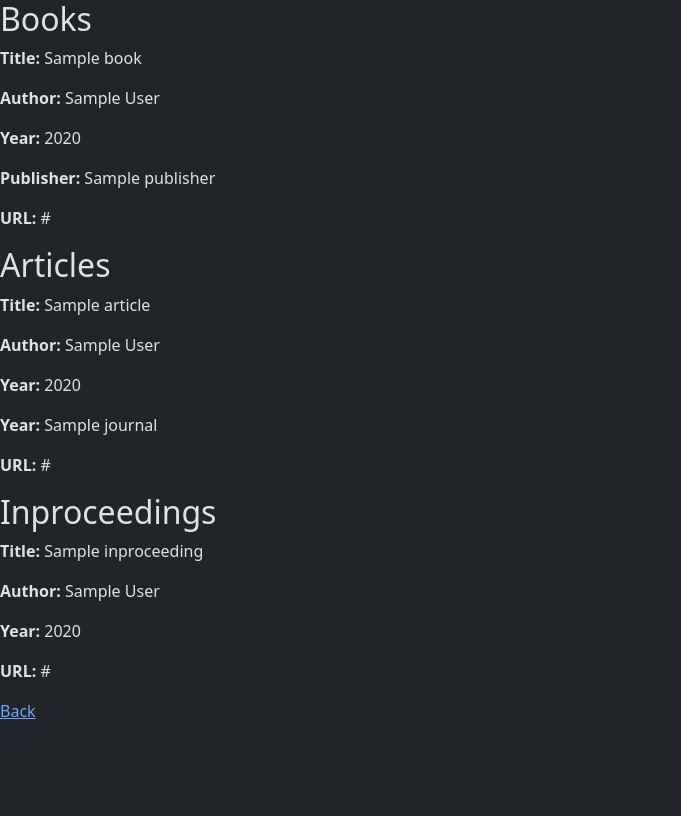
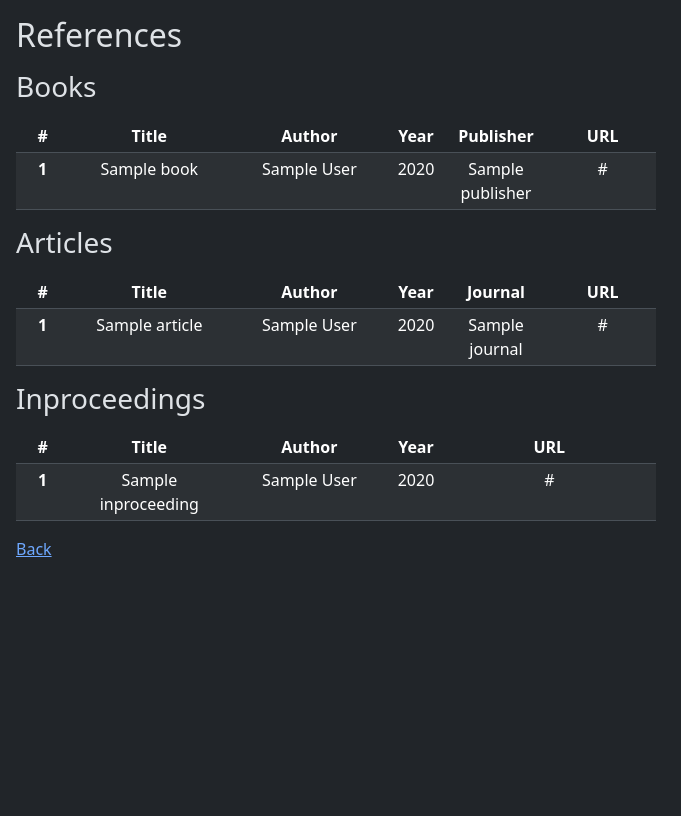
Before and after one commit to modaralgayal/miniprojekti3-fork-modar, a Flask app: template src/templates/book.html in a window 1280 px wide. Shown: the whole page, without its empty margins (0-681 px from the left). Before the commit the page ends 719 px from the top, so only its background shows below. Run offline with Flask 3, Linux system fonts and the light colour scheme; the template is opened without the code that fills it: most values are stand-ins (such as "Sample title", 1, 10 or a date in 2020); some libraries are stand-ins or nearby versions.

Commit message:
- Created tables for books, articles and inproceedings. - SQL-queries now fetch id's also. - Created stubs for delete methods, one for route.py and three sql-methods for book.by.

```diff
--- a/src/templates/book.html
+++ b/src/templates/book.html
@@ -1,34 +1,85 @@
 {% extends "base.html" %}
 {% block content %}
 
-    <h2>Books</h2>
-    {% for book in books %}
-    <p class="title"><b>Title:</b> {{ book.title }}</p>
-    <p class="author"><b>Author:</b> {{ book.author }}</p>
-    <p class="year"><b>Year:</b> {{ book.b_year }}</p>
-    <p class="publisher"><b>Publisher:</b> {{ book.publisher }}</p>
-    <p class="url"><b>URL:</b> {{ book.b_url }}</p>
-    {% endfor %}
+    <h2 class="m-3">References</h2>
+    <h3 class="m-3">Books</h3>
+    <table class="table table-sm table-striped table-hover w-50 m-3">
+      <thead>
+        <tr>
+          <th class="col-md-1 text-center" scope="col">#</th>
+          <th class="col-md-3 text-center" scope="col">Title</th>
+          <th class="col-md-3 text-center" scope="col">Author</th>
+          <th class="col-md-1 text-center" scope="col">Year</th>
+          <th class="col-md-2 text-center" scope="col">Publisher</th>
+          <th class="col-md-2 text-center" scope="col">URL</th>
+        </tr>
+      </thead>
+      <tbody>
+          <form action="/delete_book" method="POST">
+              {% for book in books %}
+                <tr>
+                  <th class="text-center" scope="row">{{ book.book_id }}</th>
+                  <td class="text-center">{{ book.title }}</td>
+                  <td class="text-center">{{ book.author }}</td>
+                  <td class="text-center">{{ book.b_year }}</td>
+                  <td class="text-center">{{ book.publisher }}</td>
+                  <td class="text-center">{{ book.b_url }}</td>
+                </tr>
+              {% endfor %}
+          </form>
+      </tbody>
+    </table>
 
-    <h2>Articles</h2>
-    {% for article in articles %}
-    <p class="title"><b>Title:</b> {{ article.title }}</p>
-    <p class="author"><b>Author:</b> {{ article.author }}</p>
-    <p class="year"><b>Year:</b> {{ article.a_year }}</p>
-    <p class="year"><b>Year:</b> {{ article.journal }}</p>
-    <p class="url"><b>URL:</b> {{ article.a_url }}</p>
+    <h3 class="m-3">Articles</h3>
+    <table class="table table-sm table-striped table-hover w-50 m-3">
+      <thead>
+        <tr>
+          <th class="col-md-1 text-center" scope="col">#</th>
+          <th class="col-md-3 text-center" scope="col">Title</th>
+          <th class="col-md-3 text-center" scope="col">Author</th>
+          <th class="col-md-1 text-center" scope="col">Year</th>
+          <th class="col-md-2 text-center" scope="col">Journal</th>
+          <th class="col-md-2 text-center" scope="col">URL</th>
+        </tr>
+      </thead>
+      <tbody>
+          {% for article in articles %}
+            <tr>
+              <th class="text-center" scope="row">{{ article.article_id }}</th>
+              <td class="text-center">{{ article.title }}</td>
+              <td class="text-center">{{ article.author }}</td>
+              <td class="text-center">{{ article.a_year }}</td>
+              <td class="text-center">{{ article.journal }}</td>
+              <td class="text-center">{{ article.a_url }}</td>
+            </tr>
+          {% endfor %}
+      </tbody>
+    </table>
 
-    {% endfor %}
+    <h3 class="m-3">Inproceedings</h3>
+    <table class="table table-sm table-striped table-hover w-50 m-3">
+      <thead>
+        <tr>
+          <th class="col-md-1 text-center" scope="col">#</th>
+          <th class="col-md-3 text-center" scope="col">Title</th>
+          <th class="col-md-3 text-center" scope="col">Author</th>
+          <th class="col-md-1 text-center" scope="col">Year</th>
+          <th class="col-md-4 text-center" scope="col">URL</th>
+        </tr>
+      </thead>
+      <tbody>
+          {% for inproceeding in inproceedings %}
+            <tr>
+              <th class="text-center" scope="row">{{ inproceeding.inproceeding_id }}</th>
+              <td class="text-center">{{ inproceeding.title }}</td>
+              <td class="text-center">{{ inproceeding.author }}</td>
+              <td class="text-center">{{ inproceeding.i_year }}</td>
+              <td class="text-center">{{ inproceeding.i_url }}</td>
+            </tr>
+          {% endfor %}
+      </tbody>
+    </table>
 
-    <h2>Inproceedings</h2>
-    {% for inproceeding in inproceedings %}
-    <p class="title"><b>Title:</b> {{ inproceeding.title }}</p>
-    <p class="author"><b>Author:</b> {{ inproceeding.author }}</p>
-    <p class="year"><b>Year:</b> {{ inproceeding.i_year }}</p>
-    <p class="url"><b>URL:</b> {{ inproceeding.i_url }}</p>
-
-    {% endfor %}
-
-    <a id="backButton" href="/">Back</a-->
+    <a class="m-3" id="backButton" href="/">Back</a>
 
 {% endblock %}
```
Also changed, not shown: src/book.py (+32 -3 lines), src/routes.py (+10 -0 lines).
